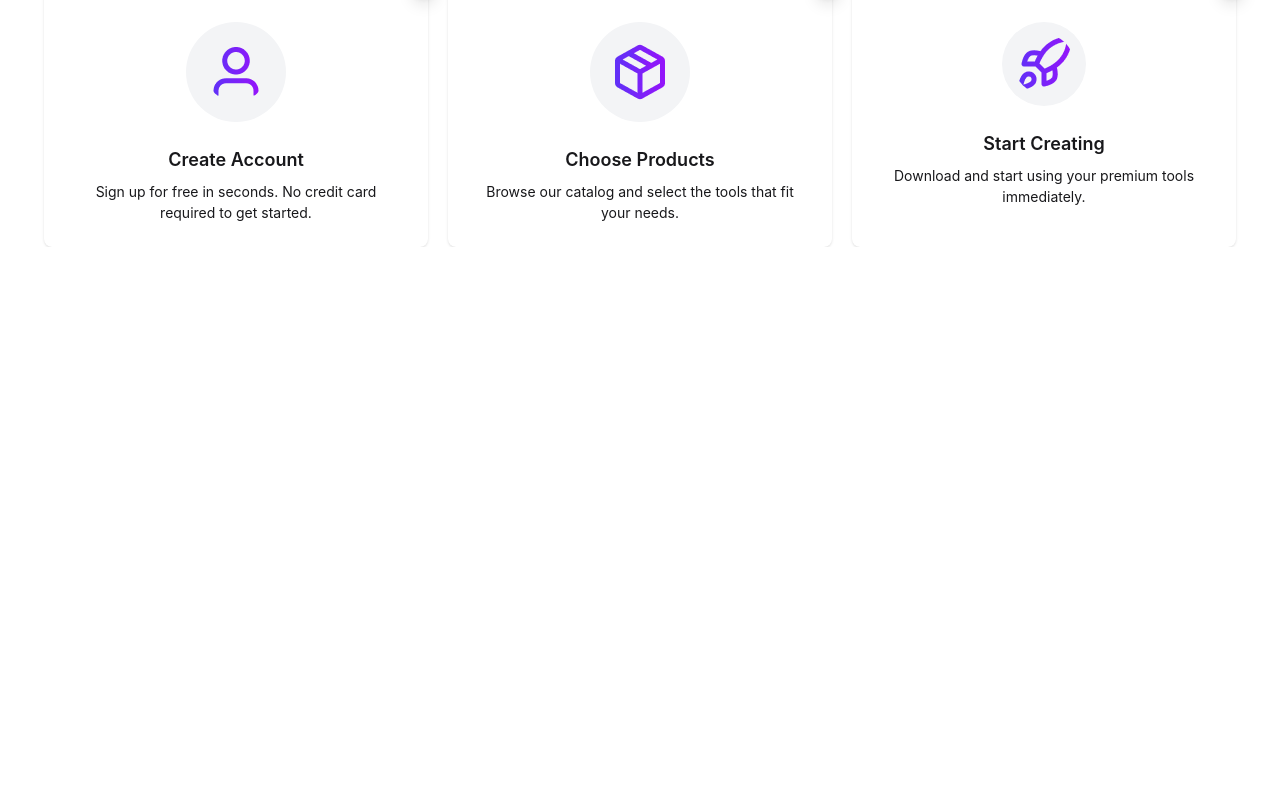
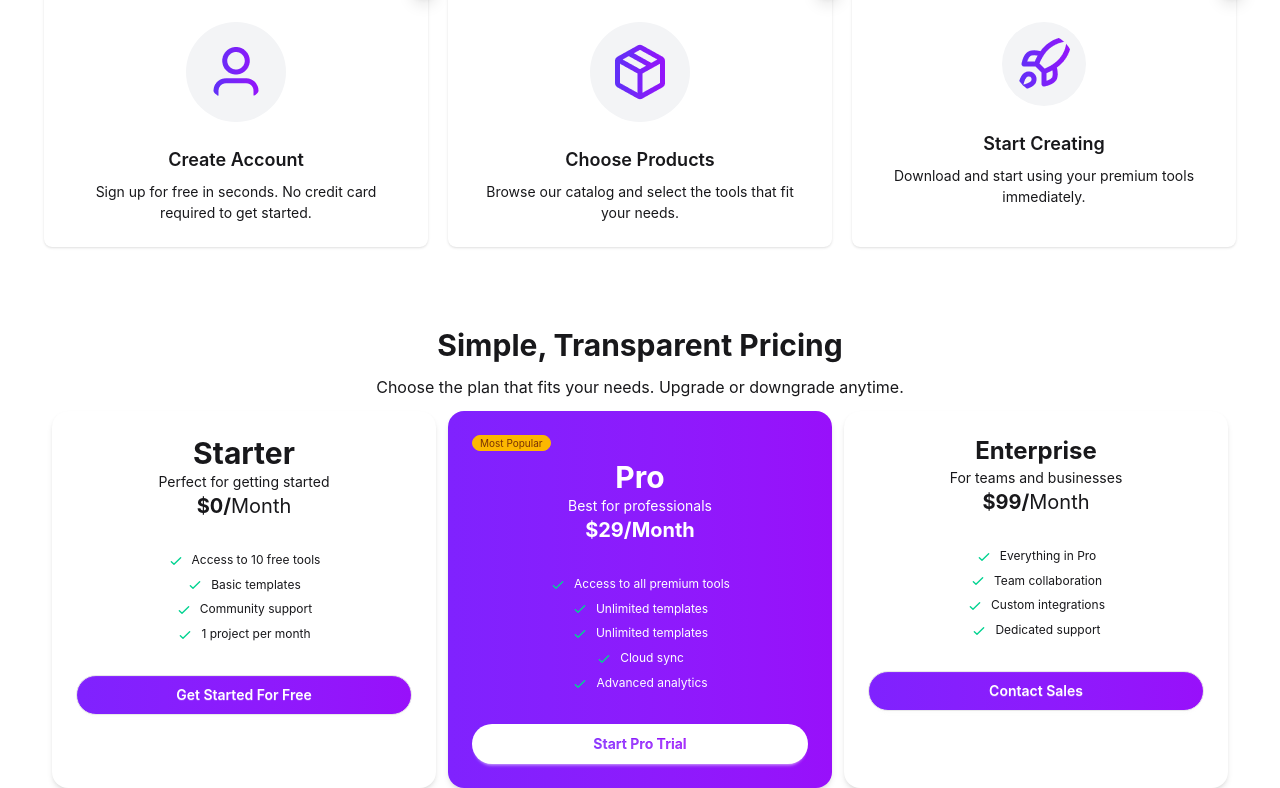
Before and after one commit to kashfi002/DigiTools, a React (Vite) app: page / in a window 1280 px wide. Shown: the part 2882-3670 px from the top of the page. Before the commit the page ends 3129 px from the top, so only its background shows below. Built offline with nearby package versions, Linux system fonts and the light colour scheme.

Commit message:
pricing section done

```diff
--- a/src/App.jsx
+++ b/src/App.jsx
@@ -6,6 +6,7 @@
 import Rating from './Components/Rating/Rating'
 import Tabs from './Components/Tabs/Tabs'
 import GetStarted from './Components/getStarted/getStarted'
+import Pricing from './Components/Pricing/Pricing'
 
 const getModels=async()=>{
   const res=await fetch("/Data.json");
@@ -24,6 +25,7 @@
       cart={cart} setCart={setCart}
        modelPromise={modelPromise}></Tabs></Suspense>
        <GetStarted></GetStarted>
+       <Pricing></Pricing>
     </>
   )
 }
--- /dev/null
+++ b/src/Components/Pricing/Pricing.jsx
@@ -0,0 +1,114 @@
+import React from 'react';
+
+const Pricing = () => {
+    return (
+        <div className='flex flex-col justify-center items-center text-center mt-20 gap-3'>
+            <h1 className='text-3xl font-bold'>Simple, Transparent Pricing</h1>
+            <p>Choose the plan that fits your needs. Upgrade or downgrade anytime.</p>
+            <div className='grid grid-cols-1 md:grid-cols-3 gap-3'>
+                <div className="card w-96 bg-base-100 shadow-md rounded-2xl">
+  <div className="card-body">
+    <div className="">
+      <h2 className="text-3xl font-bold">Starter</h2>
+      <p>Perfect for getting started</p>
+      <p className="text-xl"> <span className='font-bold'>$0/</span>Month</p>
+    </div>
+    <ul className="mt-6 flex flex-col gap-2 text-xs">
+      <li>
+        <svg xmlns="http://www.w3.org/2000/svg" className="size-4 me-2 inline-block text-success" fill="none" viewBox="0 0 24 24" stroke="currentColor"><path strokeLinecap="round" strokeLinejoin="round" strokeWidth="2" d="M5 13l4 4L19 7" /></svg>
+        <span>Access to 10 free tools</span>
+      </li>
+      <li>
+        <svg xmlns="http://www.w3.org/2000/svg" className="size-4 me-2 inline-block text-success" fill="none" viewBox="0 0 24 24" stroke="currentColor"><path strokeLinecap="round" strokeLinejoin="round" strokeWidth="2" d="M5 13l4 4L19 7" /></svg>
+        <span>Basic templates</span>
+      </li>
+      <li>
+        <svg xmlns="http://www.w3.org/2000/svg" className="size-4 me-2 inline-block text-success" fill="none" viewBox="0 0 24 24" stroke="currentColor"><path strokeLinecap="round" strokeLinejoin="round" strokeWidth="2" d="M5 13l4 4L19 7" /></svg>
+        <span>Community support</span>
+      </li>
+      <li>
+        <svg xmlns="http://www.w3.org/2000/svg" className="size-4 me-2 inline-block text-success" fill="none" viewBox="0 0 24 24" stroke="currentColor"><path strokeLinecap="round" strokeLinejoin="round" strokeWidth="2" d="M5 13l4 4L19 7" /></svg>
+        <span>1 project per month</span>
+      </li>
+    </ul>
+    <div className="mt-6">
+      <button className="btn rounded-full w-full bg-linear-to-r from-violet-600 to-purple-600 text-white">Get Started For Free</button>
+    </div>
+  </div>
+</div>
+
+<div className="card w-96 bg-base-100 shadow-md rounded-2xl">
+  <div className="card-body bg-linear-to-r from-violet-600 to-purple-600 rounded-2xl">
+    <span className="badge badge-xs badge-warning">Most Popular</span>
+    <div>
+      <h2 className="text-3xl font-bold text-white">Pro</h2>
+      <p className='text-white'>Best for professionals</p>
+      <p className="text-xl font-bold text-white"><span> $29/</span>Month</p>
+    </div>
+    <ul className="mt-6 flex flex-col gap-2 text-xs">
+      <li>
+        <svg xmlns="http://wwwBest for professionals.w3.org/2000/svg" className="size-4 me-2 inline-block text-success" fill="none" viewBox="0 0 24 24" stroke="currentColor"><path strokeLinecap="round" strokeLinejoin="round" strokeWidth="2" d="M5 13l4 4L19 7" /></svg>
+        <span className='text-white'>Access to all premium tools</span>
+      </li>
+      <li>
+        <svg xmlns="http://www.w3.org/2000/svg" className="size-4 me-2 inline-block text-success" fill="none" viewBox="0 0 24 24" stroke="currentColor"><path strokeLinecap="round" strokeLinejoin="round" strokeWidth="2" d="M5 13l4 4L19 7" /></svg>
+        <span  className='text-white'>Unlimited templates</span>
+      </li>
+      <li>
+        <svg xmlns="http://www.w3.org/2000/svg" className="size-4 me-2 inline-block text-success" fill="none" viewBox="0 0 24 24" stroke="currentColor"><path strokeLinecap="round" strokeLinejoin="round" strokeWidth="2" d="M5 13l4 4L19 7" /></svg>
+        <span  className='text-white'>Unlimited templates</span>
+      </li>
+      <li>
+        <svg xmlns="http://www.w3.org/2000/svg" className="size-4 me-2 inline-block text-success" fill="none" viewBox="0 0 24 24" stroke="currentColor"><path strokeLinecap="round" strokeLinejoin="round" strokeWidth="2" d="M5 13l4 4L19 7" /></svg>
+        <span  className='text-white'>Cloud sync</span>
+      </li>
+      <li>
+        <svg xmlns="http://www.w3.org/2000/svg" className="size-4 me-2 inline-block text-success" fill="none" viewBox="0 0 24 24" stroke="currentColor"><path strokeLinecap="round" strokeLinejoin="round" strokeWidth="2" d="M5 13l4 4L19 7" /></svg>
+        <span  className='text-white'>Advanced analytics</span>
+      </li>
+    </ul>
+    <div className="mt-6 bg-linear-to-r from-violet-600 to-purple-600 rounded-lg">
+  <button className="btn w-full rounded-full border-none bg-white hover:bg-gray-100 group">
+    <span className="bg-linear-to-r from-violet-600 to-purple-600 bg-clip-text text-transparent font-bold">
+      Start Pro Trial
+    </span>
+  </button>
+</div>
+  </div>
+</div>
+ <div className="card w-96 bg-base-100 shadow-md rounded-2xl">
+  <div className="card-body">
+    <div className="">
+      <h2 className="text-2xl font-bold">Enterprise</h2>
+      <p>For teams and businesses</p>
+      <p className="text-xl"> <span className='font-bold'>$99/</span>Month</p>
+    </div>
+    <ul className="mt-6 flex flex-col gap-2 text-xs">
+      <li>
+        <svg xmlns="http://www.w3.org/2000/svg" className="size-4 me-2 inline-block text-success" fill="none" viewBox="0 0 24 24" stroke="currentColor"><path strokeLinecap="round" strokeLinejoin="round" strokeWidth="2" d="M5 13l4 4L19 7" /></svg>
+        <span>Everything in Pro</span>
+      </li>
+      <li>
+        <svg xmlns="http://www.w3.org/2000/svg" className="size-4 me-2 inline-block text-success" fill="none" viewBox="0 0 24 24" stroke="currentColor"><path strokeLinecap="round" strokeLinejoin="round" strokeWidth="2" d="M5 13l4 4L19 7" /></svg>
+        <span>Team collaboration</span>
+      </li>
+      <li>
+        <svg xmlns="http://www.w3.org/2000/svg" className="size-4 me-2 inline-block text-success" fill="none" viewBox="0 0 24 24" stroke="currentColor"><path strokeLinecap="round" strokeLinejoin="round" strokeWidth="2" d="M5 13l4 4L19 7" /></svg>
+        <span>Custom integrations</span>
+      </li>
+      <li>
+        <svg xmlns="http://www.w3.org/2000/svg" className="size-4 me-2 inline-block text-success" fill="none" viewBox="0 0 24 24" stroke="currentColor"><path strokeLinecap="round" strokeLinejoin="round" strokeWidth="2" d="M5 13l4 4L19 7" /></svg>
+        <span>Dedicated support</span>
+      </li>
+    </ul>
+    <div className="mt-6">
+      <button className="btn rounded-full w-full bg-linear-to-r from-violet-600 to-purple-600 text-white">Contact Sales</button>
+    </div>
+  </div>
+</div>
+            </div>
+        </div>
+    );
+};
+
+export default Pricing;
```
